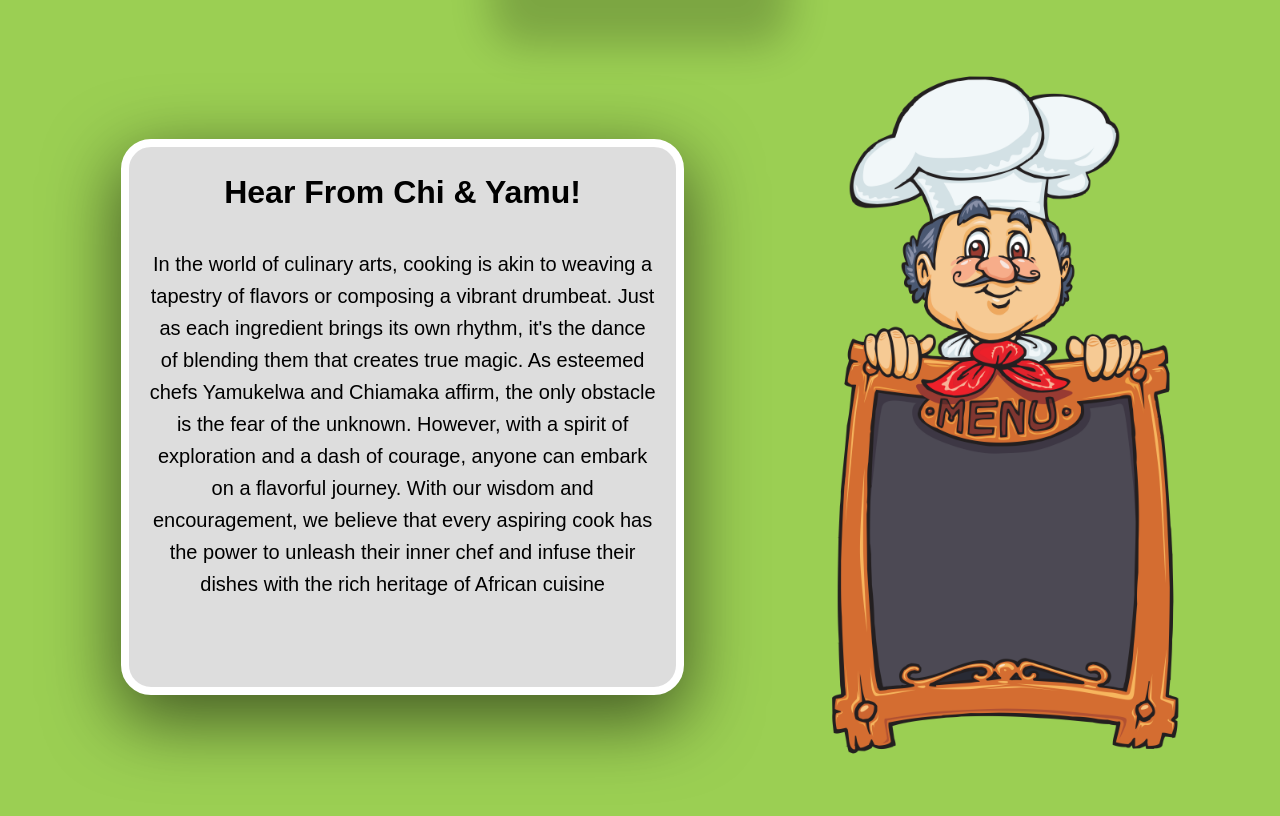
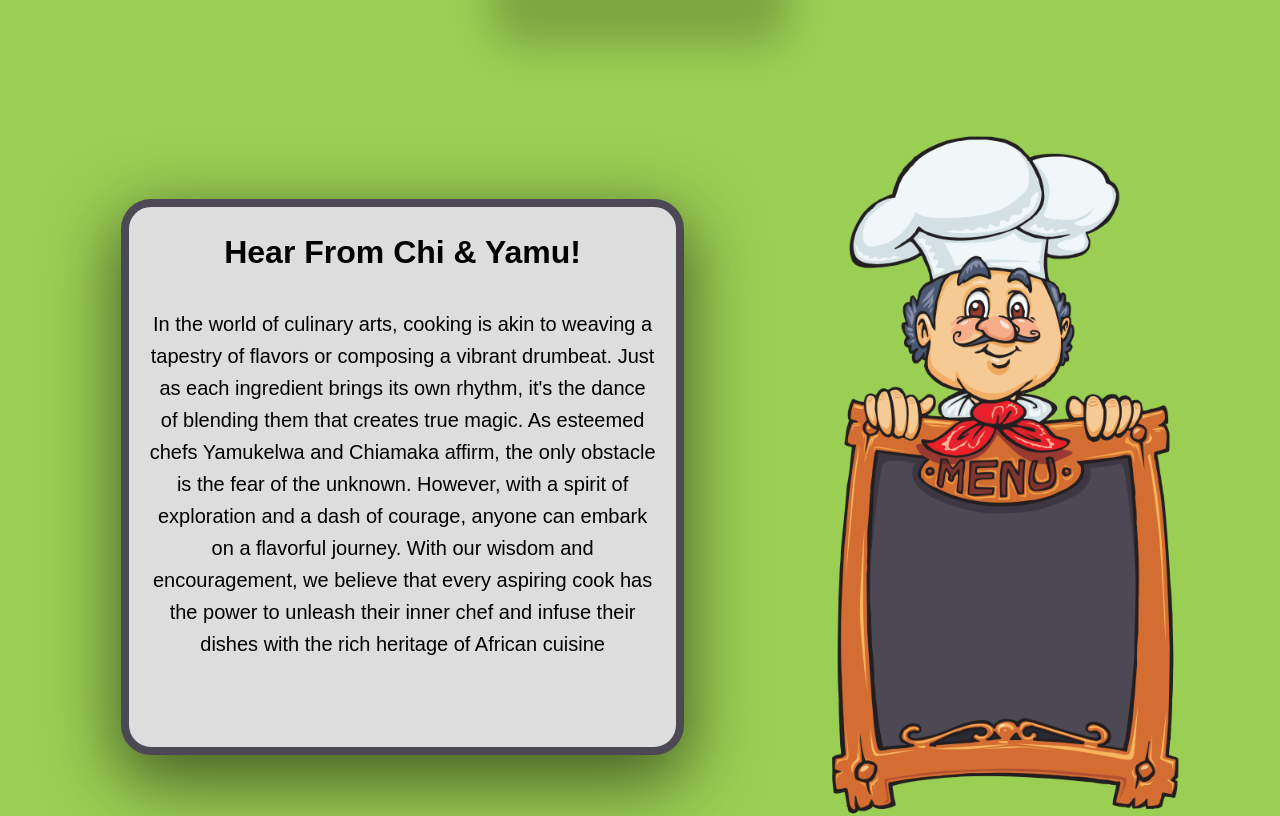
Before and after one commit to Zuribaby/ma.recipe.book.website, a React (Create React App) app: page / in a window 1280 px wide. Shown: the part 420-1236 px from the top of the page. Built offline with nearby package versions, Linux system fonts and the light colour scheme; a web font is replaced by a local one.

Commit message:
About session styling

```diff
--- a/src/css/About.css
+++ b/src/css/About.css
@@ -12,7 +12,7 @@
   flex: 1; /* Allow text to grow and take available space */
   padding: 20px;
   background-color: #ddd;
-  border: 8px solid white;
+  border: 8px solid #4C4954;
   border-radius: 30px;
   margin-right: 100px;
   margin-left: 50px;
--- a/src/css/HeroVideo.css
+++ b/src/css/HeroVideo.css
@@ -2,7 +2,7 @@
   display: flex;
   justify-content: center;
   padding: 1rem 4vw;
-  margin-bottom: 40px;
+  margin-bottom: 100px;
 }
 
 .hero-video {
```
